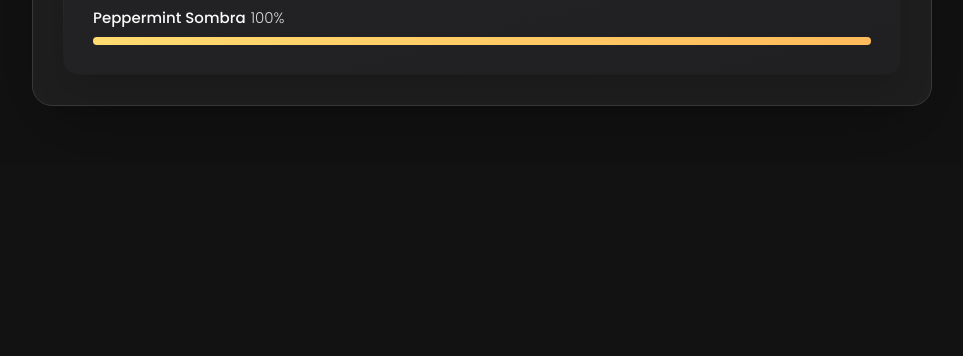
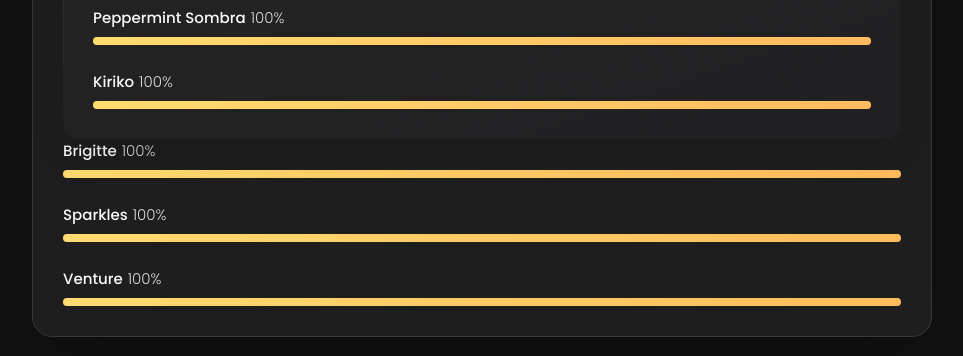
Before and after one commit to Dark-LYNN/Lynnux.xyz, a plain HTML site: page blog/Chibi-Emotes.html in a window 1280 px wide. Shown: the part 1585-1941 px from the top of the page, without its empty margins (308-1271 px from the left). Before the commit the page ends 1751 px from the top, so only its background shows below. Drawn offline with nearby package versions, Linux system fonts and the light colour scheme.

Commit message:
Update Chibi-Emotes.html

```diff
--- a/blog/Chibi-Emotes.html
+++ b/blog/Chibi-Emotes.html
@@ -169,7 +169,43 @@
                     <div class="skill-progress-fill" style="width: 100%"></div>
                     </div>
                 </li>
+                  <li class="skills-item">
+                    <div class="title-wrapper">
+                    <h5 class="h5">Kiriko</h5>
+                    <data value="90">100%</data>
+                    </div>
+                    <div class="skill-progress-bg">
+                    <div class="skill-progress-fill" style="width: 100%"></div>
+                    </div>
+                  </li>
                 </ul>
+              <li class="skills-item">
+                    <div class="title-wrapper">
+                    <h5 class="h5">Brigitte</h5>
+                    <data value="90">100%</data>
+                    </div>
+                    <div class="skill-progress-bg">
+                    <div class="skill-progress-fill" style="width: 100%"></div>
+                    </div>
+              </li>
+              <li class="skills-item">
+                    <div class="title-wrapper">
+                    <h5 class="h5">Sparkles</h5>
+                    <data value="90">100%</data>
+                    </div>
+                    <div class="skill-progress-bg">
+                    <div class="skill-progress-fill" style="width: 100%"></div>
+                    </div>
+              </li>
+              <li class="skills-item">
+                    <div class="title-wrapper">
+                    <h5 class="h5">Venture</h5>
+                    <data value="90">100%</data>
+                    </div>
+                    <div class="skill-progress-bg">
+                    <div class="skill-progress-fill" style="width: 100%"></div>
+                    </div>
+              </li>
             </section>
         </article>
 
```
